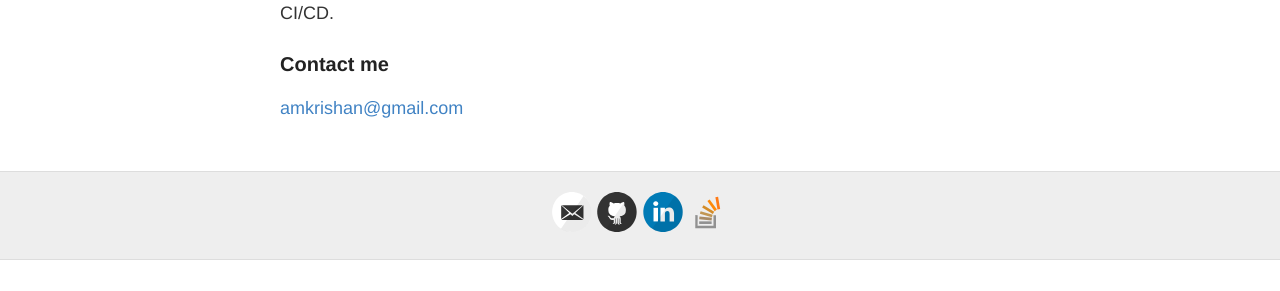
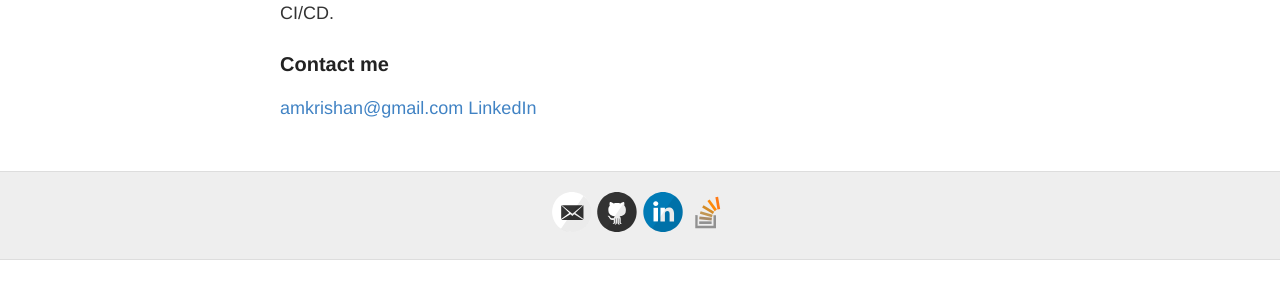
Before and after one commit to amritkrishan/amritkrishan.github.io, a Jekyll site: the page built from about.md, in a window 1280 px wide. Shown: the part 345-636 px from the top of the page. Built offline with Jekyll 4.4.1, drawn with Linux system fonts in a browser that asks for light colours.

Commit message:
Update about.md
Add LinkedIn URL.

```diff
--- a/about.md
+++ b/about.md
@@ -13,3 +13,4 @@ Experienced in technologies like JAVA, Automation Testing, REST API development
 ### Contact me
 
 [amkrishan@gmail.com](mailto:amkrishan@gmail.com)
+<a href="https://www.linkedin.com/in/amrit-krishan-6b31899b">LinkedIn</a>
```
